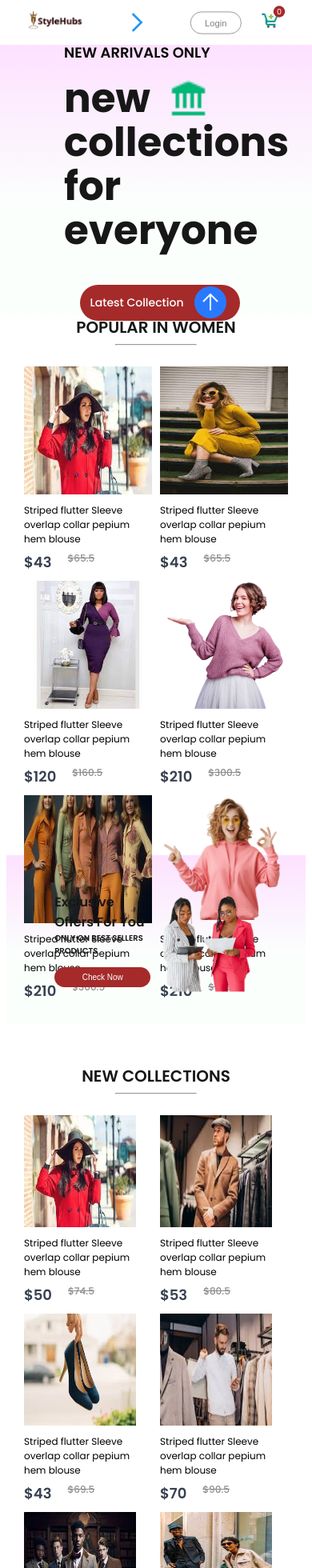
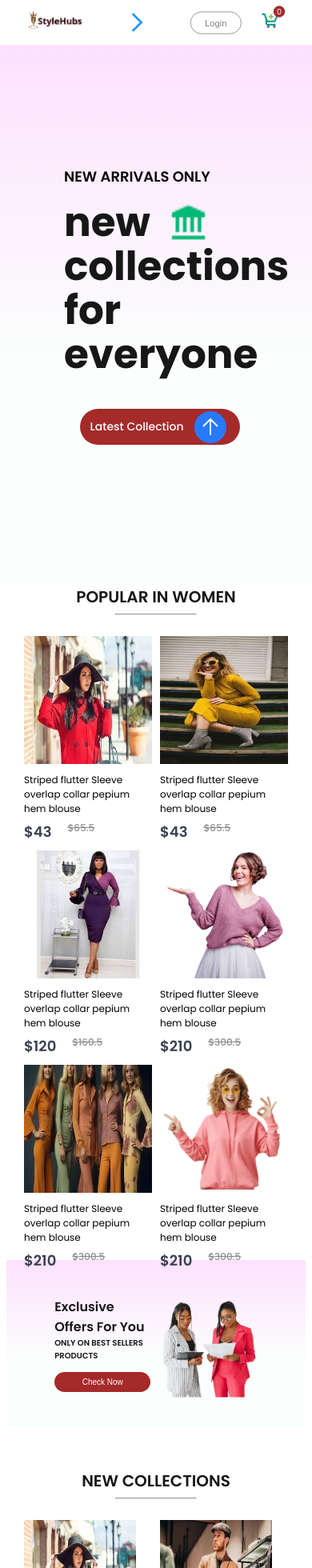
Before and after one commit to Mickienedu/e-commerce, a React (Create React App) app: page / in a window 390 px wide. Shown: the top 1960 px of the page at 80% size. Built offline with nearby package versions, Linux system fonts and the light colour scheme.

Commit message:
adjusted the vh

```diff
--- a/src/Components/Hero/Hero.css
+++ b/src/Components/Hero/Hero.css
@@ -131,7 +131,7 @@
 @media (max-width: 500px){
     .hero{
         flex-direction: column;
-            height: 40vh;
+            height: 80vh;
     }
     .hero-right{
         display: none;
--- a/src/Components/NewCollections/NewCollections.css
+++ b/src/Components/NewCollections/NewCollections.css
@@ -72,7 +72,7 @@
 }
 @media (max-width: 500px){
     .new-collections{
-        height: 80vh;
+        height: 100vh;
     }
     .collections{
         display: grid;
--- a/src/Components/Popular/Popular.css
+++ b/src/Components/Popular/Popular.css
@@ -77,7 +77,7 @@
 }
 @media (max-width: 500px){
     .popular{
-        height: 80vh;
+        height: 100vh;
     }
     .popular-item{
         display: grid;
```
